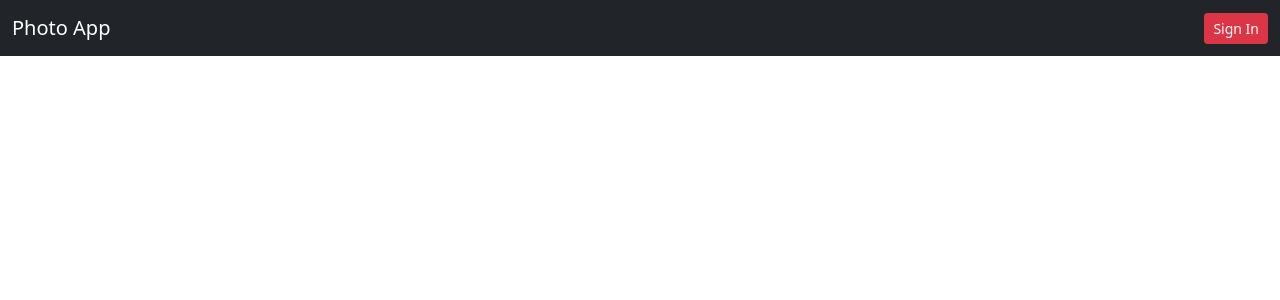
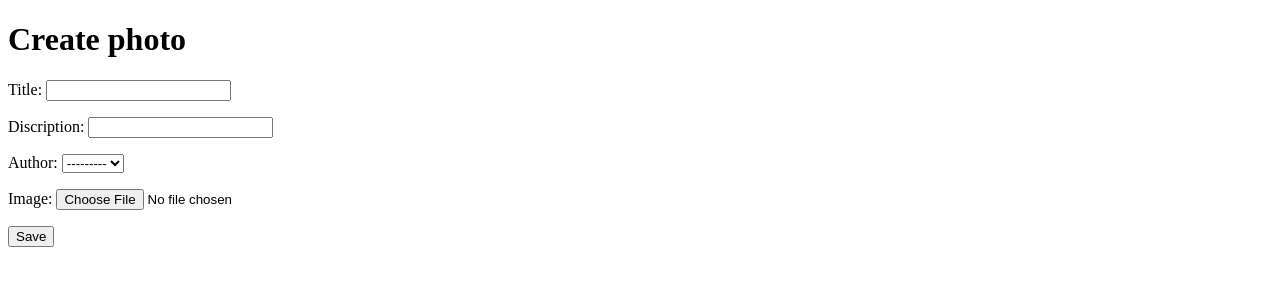
Before and after one commit to Gamal-prog/My-own-project, a Django app: page /photo/new/ in a window 1280 px wide. Shown: the top 300 px of the page. Run offline with Django 4.2, Linux system fonts and the light colour scheme; parts of the project's set-up code (start-up, migrations or seed data) failed here and were passed over.

Commit message:
Create post was made

```diff
--- a/mysite/urls.py
+++ b/mysite/urls.py
@@ -18,6 +18,7 @@
 from django.urls import path, include
 
 urlpatterns = [
-    path('admin/', admin.site.urls),
+    path('admin/', admin.site.urls, name='admin'),
     path('', include('photo.urls')),
+    path('users/', include('users.urls')),
 ]
--- a/photo/forms.py
+++ b/photo/forms.py
@@ -2,7 +2,7 @@
 from .models import Photo
 
 class PhotoForm(forms.ModelForm):
+
     class Meta:
         model = Photo
-        fields = "__all__"
-        #fields = ('title', 'discription',)
+        fields = ['title', 'discription', 'author', 'image']
--- a/photo/templates/photo/login.html
+++ b/photo/templates/photo/login.html
@@ -4,7 +4,7 @@
     <h1>Login</h1>
     <form method="POST" action="{% url 'login' %}">
         {% csrf_token %}
-        {{ form.as_p }}
+        {{ form }}
         <div class="mb-3">
           <label for="exampleInputEmail1" class="form-label">User name</label>
           <input type="text" class="form-control" name="username" placeholder="Enter your user name">
--- a/photo/templates/photo/photo_edit.html
+++ b/photo/templates/photo/photo_edit.html
@@ -1,10 +1,18 @@
-{% extends 'base.html' %}
+<!DOCTYPE html>
+<html lang="en">
+<head>
+    <meta charset="UTF-8">
+    <meta name="viewport" content="width=device-width, initial-scale=1.0">
+    <title>Document</title>
+</head>
+<body>
 
-{% block content %}
     <h1>Create photo</h1>
-    <form method="POST" class="post-form">
+    <form method="POST" class="post-form" action="{% url 'image_new' %}" enctype="multipart/form-data">
         {% csrf_token %}
-        {{ form.as_p }}
+        {{ image_form.as_p }}
         <button class="btn btn-primary" name="save" type="submit">Save</button>
     </form>
-{% endblock %}
+
+</body>
+</html>
--- a/photo/views.py
+++ b/photo/views.py
@@ -13,8 +13,36 @@
     return render(request, 'photo/photo_detail.html', {'image': image})
 
 def image_new(request):
-    form = PhotoForm()
+    if request.method == 'POST':
+        form = PhotoForm(request.POST, request.FILES)
+        if form.is_valid():
+            form.author = request.user
+            form.save()
+            return redirect('image_list')
+    else:
+        form = PhotoForm()
+    return render(request, 'photo/photo_edit.html', {'image_form': form})
+
+
+
+'''
+def post_new(request):
+    if request.method == "POST":
+        form = PhotoForm(request.POST)
+        if form.is_valid():
+            post = form.save(commit=False)
+            post.author = request.user
+            post.save()
+            return redirect('photo_detail', pk=post.pk)
+    else:
+        form = PhotoForm()
     return render(request, 'photo/photo_edit.html', {'form': form})
+'''
+
+
+
+
+
 
 def login_user(request):
     if request.method == "POST":
@@ -56,8 +84,9 @@
             form = PhotoForm(request.POST)
             form.save()'''
 
-
-'''def image_new(request):
+'''
+def image_new(request):
+    form = PhotoForm()
     if request.method == "POST":
         form = PhotoForm(request.POST)
         if form.is_valid():
```
Also changed, not shown: mysite/settings.py (+7 -0 lines), media/uplouds/pictures/test5_tWwopiI.jpeg (added), media/uplouds/pictures/test_2_K706ej0.jpeg (added), media/uplouds/pictures/test_2_M2rDj4z.jpeg (added), media/uplouds/pictures/test_2_kokrQJk.jpeg (added).
